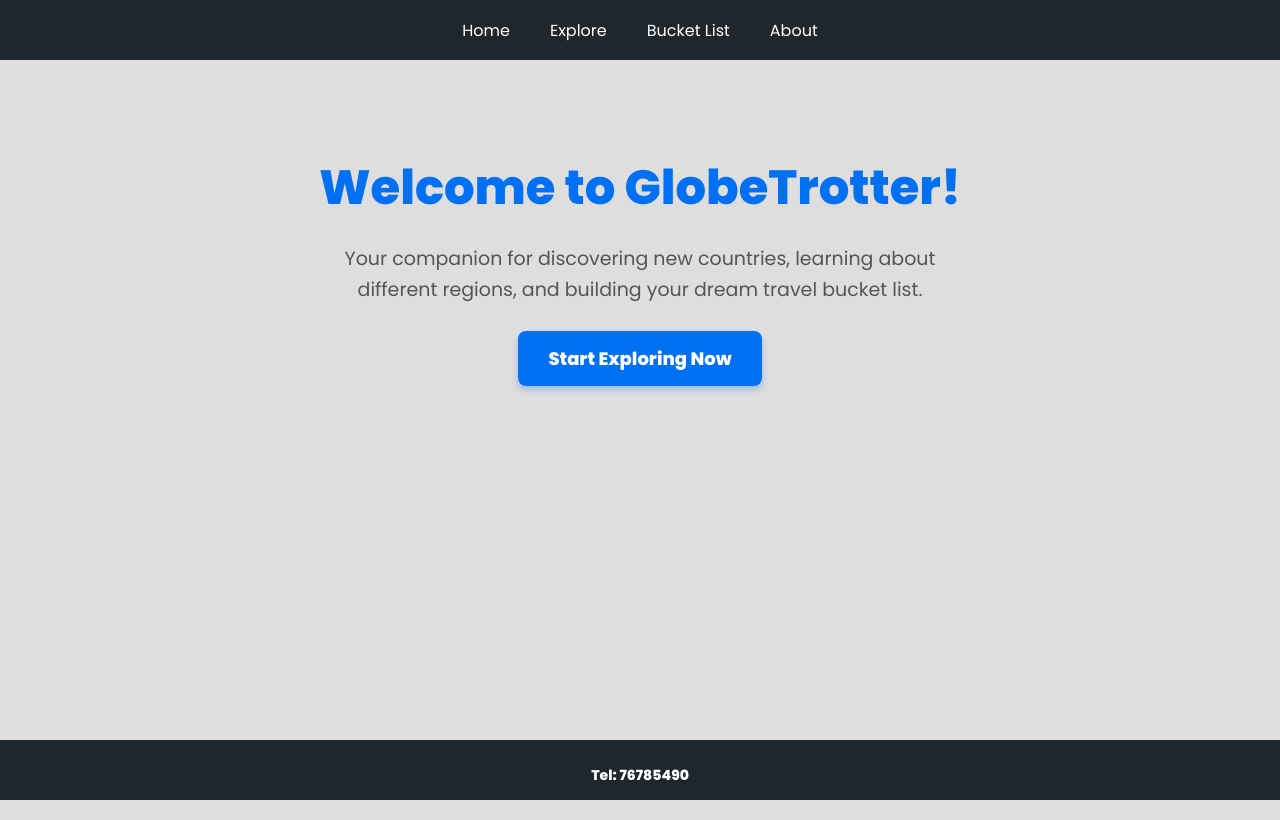
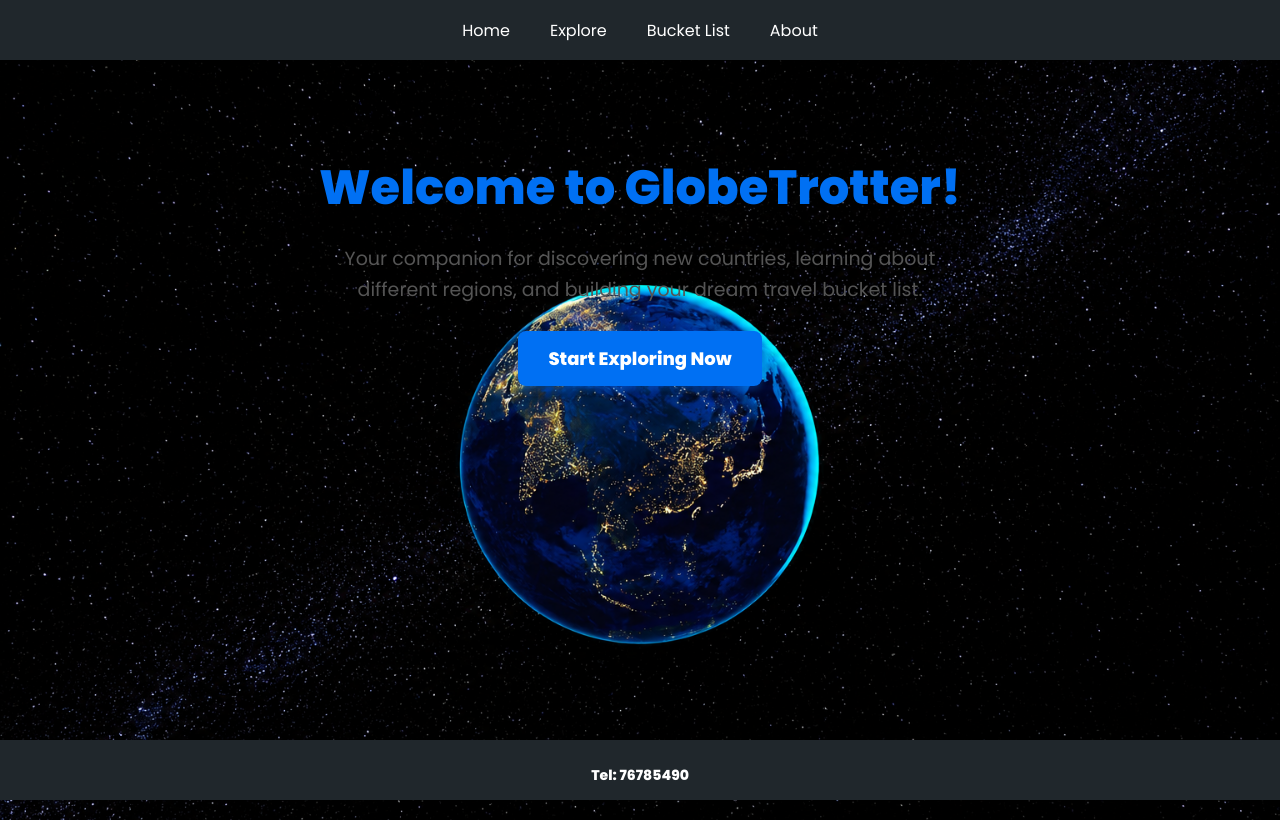
Before and after one commit to HasanKaranouh/globetrotter, a React (Create React App) app: page / in a window 1280 px wide. Built offline with nearby package versions, Linux system fonts and the light colour scheme.

Commit message:
feat: update Home page background with earth image and adjust styling; modify BucketList padding for improved layout

```diff
--- a/src/pages/BucketList.jsx
+++ b/src/pages/BucketList.jsx
@@ -15,7 +15,7 @@ const BucketList = () => {
   };
 
   return (
-    <div style={{ padding: '40px 20px', textAlign: 'center', minHeight: '80vh' }}>
+    <div style={{marginBottom: '40px', padding: '40px 20px', textAlign: 'center', minHeight: '80vh' }}>
       <h1>My Bucket List</h1>
       <p>Your dream destinations saved for the future.</p>
 
--- a/src/pages/Home.jsx
+++ b/src/pages/Home.jsx
@@ -1,8 +1,9 @@
 import {Link} from 'react-router-dom';
+import earth from '../assets/earth.png';
 
 const Home = () => {
   return (
-    <div style={{ textAlign: 'center', padding: '60px 20px', minHeight: '80vh' }}>
+    <div style={{backgroundImage: `url(${earth})`, backgroundSize: 'cover', backgroundPosition: 'center', textAlign: 'center', padding: '60px 20px', minHeight: '80vh' }}>
       <h1 style={{ fontSize: '48px', color: '#0070f3', marginBottom: '20px' }}>Welcome to GlobeTrotter!</h1>
 
       <p style={{ fontSize: '19px', color: '#555', maxWidth: '600px', margin: '0 auto 40px', lineHeight: '1.6' }}>
```
Also changed, not shown: src/assets/earth.png (added).
